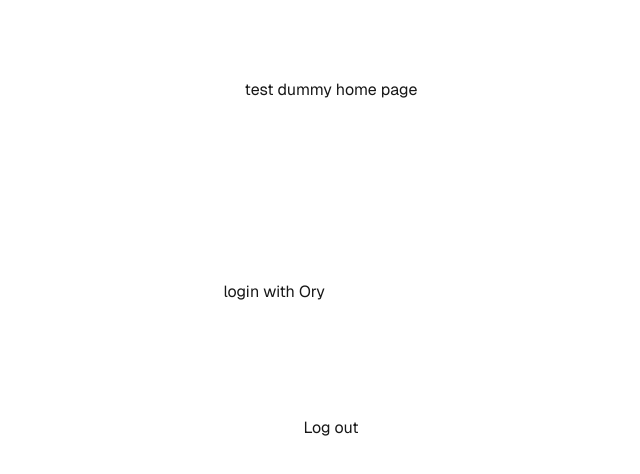
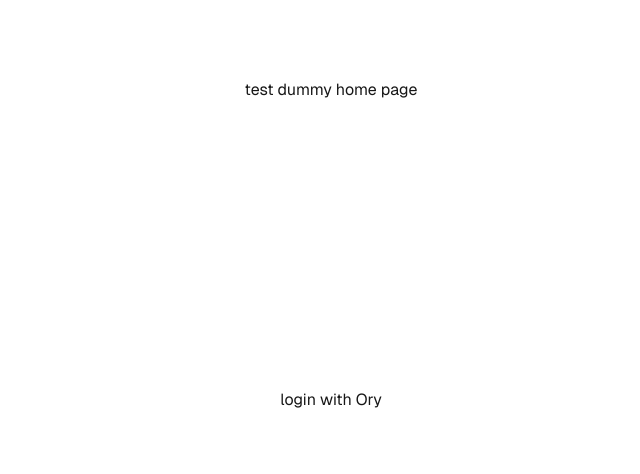
Before and after one commit to hongkheng/dummy-nextjs, a Next.js app: page /epaper in a window 1280 px wide. Shown: the top 474 px of the page, without its empty margins (309-949 px from the left). Built offline with nearby package versions, Linux system fonts and the light colour scheme.

Commit message:
fix: broken deployment

```diff
--- a/app/epaper/page.tsx
+++ b/app/epaper/page.tsx
@@ -1,19 +1,16 @@
 'use client'
-import { useRouter } from "next/navigation";
-import { useState } from "react";
 
-import { Identity, Session } from "@ory/client";
 
 // const ory = new FrontendApi(new Configuration(edgeConfig))
 
 // Returns either the email or the username depending on the user's Identity Schema
-const getUserName = (identity: Identity | undefined) =>
-  identity?.traits.email || identity?.traits.username || "user"
+// const getUserName = (identity: Identity | undefined) =>
+//   identity?.traits.email || identity?.traits.username || "user"
 
 export default function Page() {
-  const router = useRouter()
-  const [session, setSession] = useState<Session | undefined>()
-  const [logoutUrl, setLogoutUrl] = useState<string | undefined>()
+  // const router = useRouter()
+  // const [session, setSession] = useState<Session | undefined>()
+  // const [logoutUrl, setLogoutUrl] = useState<string | undefined>()
 
   // useEffect(() => {
   //   ory
@@ -48,11 +45,11 @@ export default function Page() {
         <a href="https://priceless-rhodes-xs818rwyhy.projects.oryapis.com/self-service/login/browser">login with Ory</a>
 
         {/* <p>Hello, {getUserName(session.identity)}</p> */}
-          <div>
+          {/* <div>
             <p className="sm:p-20 font-[family-name:var(--font-geist-sans)">
               <a href={logoutUrl}>Log out</a>
             </p>
-          </div>
+          </div>         */}
       </main>
       <footer className="row-start-3 flex gap-6 flex-wrap items-center justify-center">
 
```
